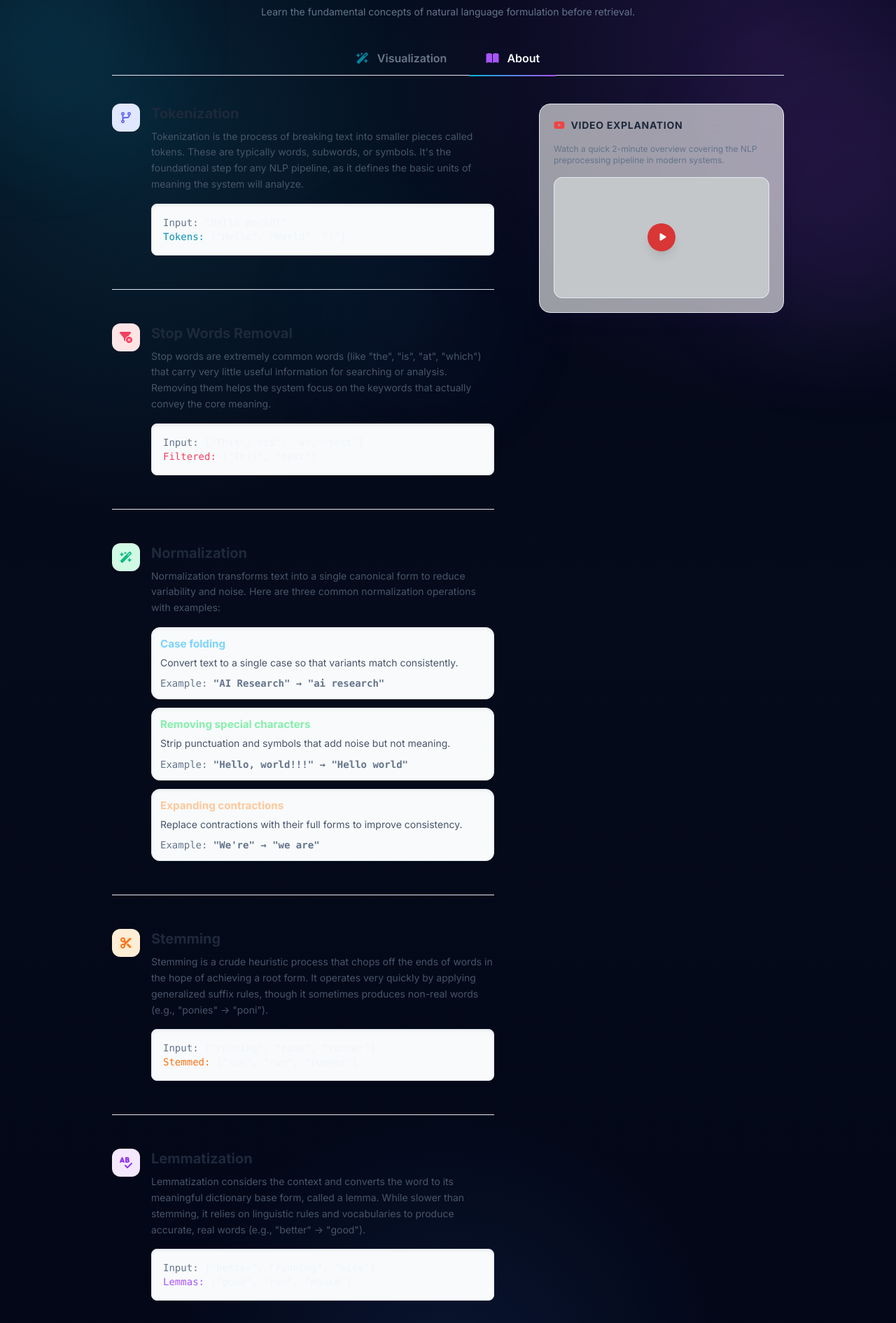
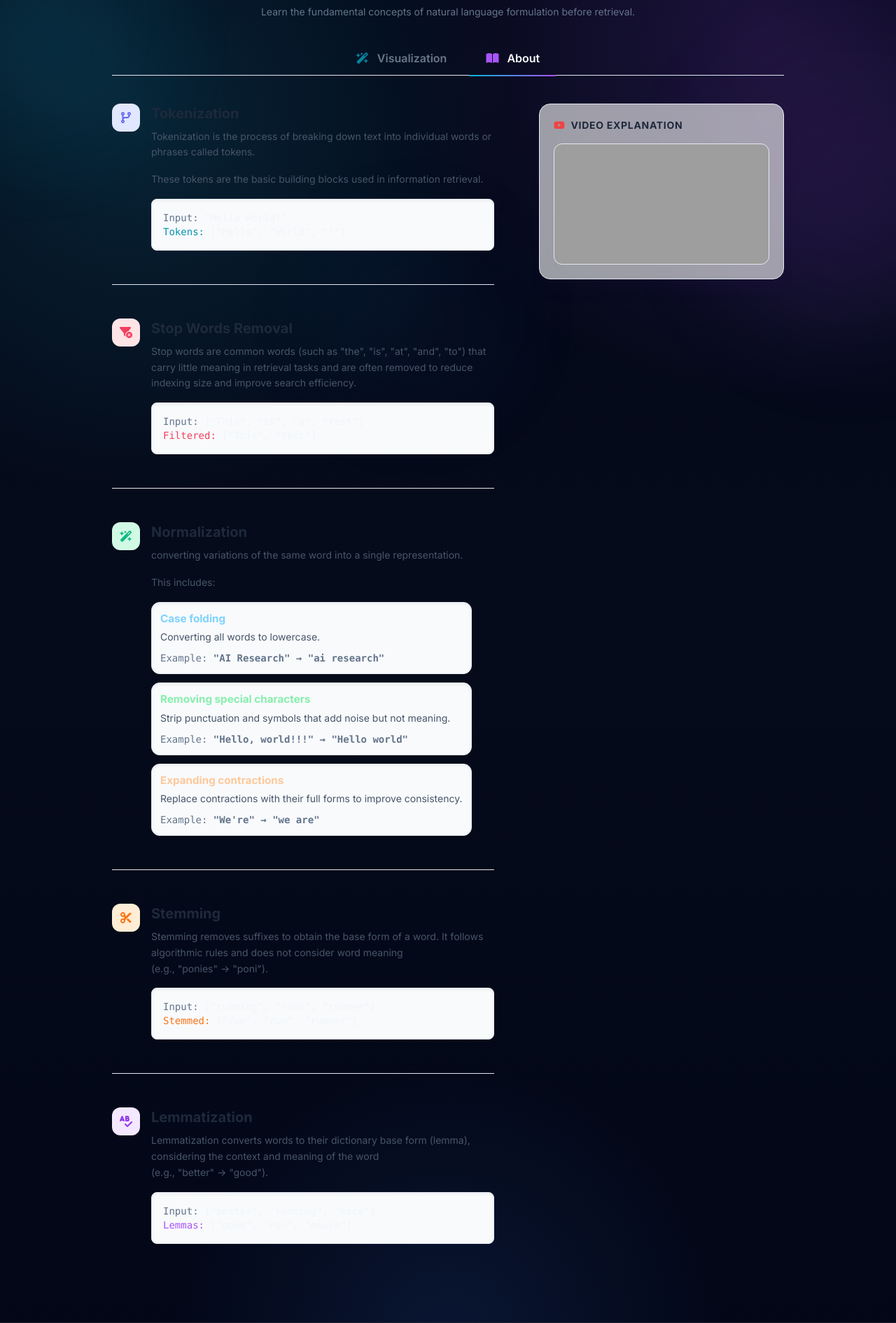
Before and after one commit to 7ODA-666/P4L-Retrival, a Flask app: page /preprocessing/about in a window 1280 px wide. Shown: the part 185-2075 px from the top of the page at 70% size. Run offline with Flask 3, Linux system fonts and the light colour scheme; some libraries are stand-ins or nearby versions; grey boxes are pictures that could not be loaded.

Commit message:
Finsh Modified on About Preprocessing

```diff
--- a/templates/preprocessing/about.html
+++ b/templates/preprocessing/about.html
@@ -40,7 +40,10 @@
           <div>
             <h2 class="text-xl font-bold text-slate-800 dark:text-slate-100 mb-2">Tokenization</h2>
             <p class="text-sm leading-relaxed text-slate-600 dark:text-slate-400 mb-4">
-              Tokenization is the process of breaking text into smaller pieces called tokens. These are typically words, subwords, or symbols. It's the foundational step for any NLP pipeline, as it defines the basic units of meaning the system will analyze.
+              Tokenization is the process of breaking down text into individual words or phrases called tokens.
+            </p>
+            <p class="text-sm leading-relaxed text-slate-600 dark:text-slate-400 mb-4">
+              These tokens are the basic building blocks used in information retrieval.
             </p>
             <div class="rounded-lg bg-slate-50 dark:bg-slate-900/50 p-4 border border-slate-200 dark:border-slate-800 font-mono text-sm shadow-inner group-hover:shadow-md transition-shadow">
               <span class="text-slate-500 dark:text-slate-500">Input:</span> "Hello World!"<br>
@@ -61,7 +64,8 @@
           <div>
             <h2 class="text-xl font-bold text-slate-800 dark:text-slate-100 mb-2">Stop Words Removal</h2>
             <p class="text-sm leading-relaxed text-slate-600 dark:text-slate-400 mb-4">
-              Stop words are extremely common words (like "the", "is", "at", "which") that carry very little useful information for searching or analysis. Removing them helps the system focus on the keywords that actually convey the core meaning.
+              Stop words are common words (such as "the", "is", "at", "and", "to") that carry little meaning in
+              retrieval tasks and are often removed to reduce indexing size and improve search efficiency.
             </p>
             <div class="rounded-lg bg-slate-50 dark:bg-slate-900/50 p-4 border border-slate-200 dark:border-slate-800 font-mono text-sm shadow-inner group-hover:shadow-md transition-shadow">
               <span class="text-slate-500 dark:text-slate-500">Input:</span> ["This", "is", "a", "test"]<br>
@@ -82,13 +86,16 @@
           <div>
             <h2 class="text-xl font-bold text-slate-800 dark:text-slate-100 mb-2">Normalization</h2>
             <p class="text-sm leading-relaxed text-slate-600 dark:text-slate-400 mb-4">
-              Normalization transforms text into a single canonical form to reduce variability and noise. Here are three common normalization operations with examples:
+              converting variations of the same word into a single representation.
+            </p>
+            <p class="text-sm leading-relaxed text-slate-600 dark:text-slate-400 mb-4">
+              This includes:
             </p>
 
             <div class="norm-grid mt-3">
               <div class="norm-card rounded-lg bg-slate-50 dark:bg-slate-900/50 p-4 border border-slate-200 dark:border-slate-800 shadow-inner group-hover:shadow-md transition-shadow">
                 <h3 class="norm-title case">Case folding</h3>
-                <p class="text-sm leading-relaxed text-slate-600 dark:text-slate-400 mb-2">Convert text to a single case so that variants match consistently.</p>
+                <p class="text-sm leading-relaxed text-slate-600 dark:text-slate-400 mb-2">Converting all words to lowercase.</p>
                 <div class="font-mono text-sm text-slate-500 dark:text-slate-400">Example: <strong>"AI Research" → "ai research"</strong></div>
               </div>
 
@@ -119,7 +126,8 @@
           <div>
             <h2 class="text-xl font-bold text-slate-800 dark:text-slate-100 mb-2">Stemming</h2>
             <p class="text-sm leading-relaxed text-slate-600 dark:text-slate-400 mb-4">
-              Stemming is a crude heuristic process that chops off the ends of words in the hope of achieving a root form. It operates very quickly by applying generalized suffix rules, though it sometimes produces non-real words (e.g., "ponies" -> "poni").
+              Stemming removes suffixes to obtain the base form of a word. It follows algorithmic rules and does
+              not consider word meaning <br> (e.g., "ponies" -> "poni").
             </p>
             <div class="rounded-lg bg-slate-50 dark:bg-slate-900/50 p-4 border border-slate-200 dark:border-slate-800 font-mono text-sm shadow-inner group-hover:shadow-md transition-shadow">
               <span class="text-slate-500 dark:text-slate-500">Input:</span> ["running", "runs", "runner"]<br>
@@ -140,7 +148,8 @@
           <div>
             <h2 class="text-xl font-bold text-slate-800 dark:text-slate-100 mb-2">Lemmatization</h2>
             <p class="text-sm leading-relaxed text-slate-600 dark:text-slate-400 mb-4">
-              Lemmatization considers the context and converts the word to its meaningful dictionary base form, called a lemma. While slower than stemming, it relies on linguistic rules and vocabularies to produce accurate, real words (e.g., "better" -> "good").
+              Lemmatization converts words to their dictionary base form (lemma), considering the context and
+              meaning of the word <br> (e.g., "better" -> "good").
             </p>
             <div class="rounded-lg bg-slate-50 dark:bg-slate-900/50 p-4 border border-slate-200 dark:border-slate-800 font-mono text-sm shadow-inner group-hover:shadow-md transition-shadow">
               <span class="text-slate-500 dark:text-slate-500">Input:</span> ["better", "running", "mice"]<br>
@@ -158,18 +167,10 @@
         <h3 class="flex items-center gap-2 text-sm font-bold uppercase tracking-wider text-slate-800 dark:text-slate-200 mb-4">
           <i class="fa-brands fa-youtube text-red-500"></i> Video Explanation
         </h3>
-        <p class="text-xs text-slate-500 dark:text-slate-400 mb-4">
-          Watch a quick 2-minute overview covering the NLP preprocessing pipeline in modern systems.
-        </p>
 
-        <!-- Video Placeholder -->
-        <div class="aspect-video w-full overflow-hidden rounded-xl bg-slate-100 dark:bg-slate-950 relative border border-slate-200 dark:border-slate-800 flex items-center justify-center group cursor-pointer transition-transform hover:scale-[1.02]">
-          <!-- Replace this iframe with your actual youtube video embed code -->
-          <iframe class="absolute inset-0 w-full h-full pointer-events-none opacity-50 filter grayscale mix-blend-multiply dark:mix-blend-screen" src="https://www.youtube.com/embed/dQw4w9WgXcQ?controls=0" title="YouTube video player" frameborder="0" allow="accelerometer; autoplay; clipboard-write; encrypted-media; gyroscope; picture-in-picture" allowfullscreen></iframe>
-
-          <div class="z-10 h-10 w-10 flex items-center justify-center rounded-full bg-red-600/90 text-white shadow-lg backdrop-blur-sm group-hover:bg-red-500 group-hover:scale-110 transition-all">
-            <i class="fa-solid fa-play text-xs ml-1"></i>
-          </div>
+        <!-- Video Placeholder (simple iframe, no overlay) -->
+        <div class="aspect-video w-full overflow-hidden rounded-xl bg-slate-100 dark:bg-slate-950 relative border border-slate-200 dark:border-slate-800 flex items-center justify-center">
+          <iframe class="absolute inset-0 w-full h-full" src="https://www.youtube.com/embed/2MSGqIIk-1I?si=lhmb3mC55Byap7iN" title="YouTube video player" frameborder="0" allow="accelerometer; autoplay; clipboard-write; encrypted-media; gyroscope; picture-in-picture" allowfullscreen></iframe>
         </div>
       </div>
     </div>
```
